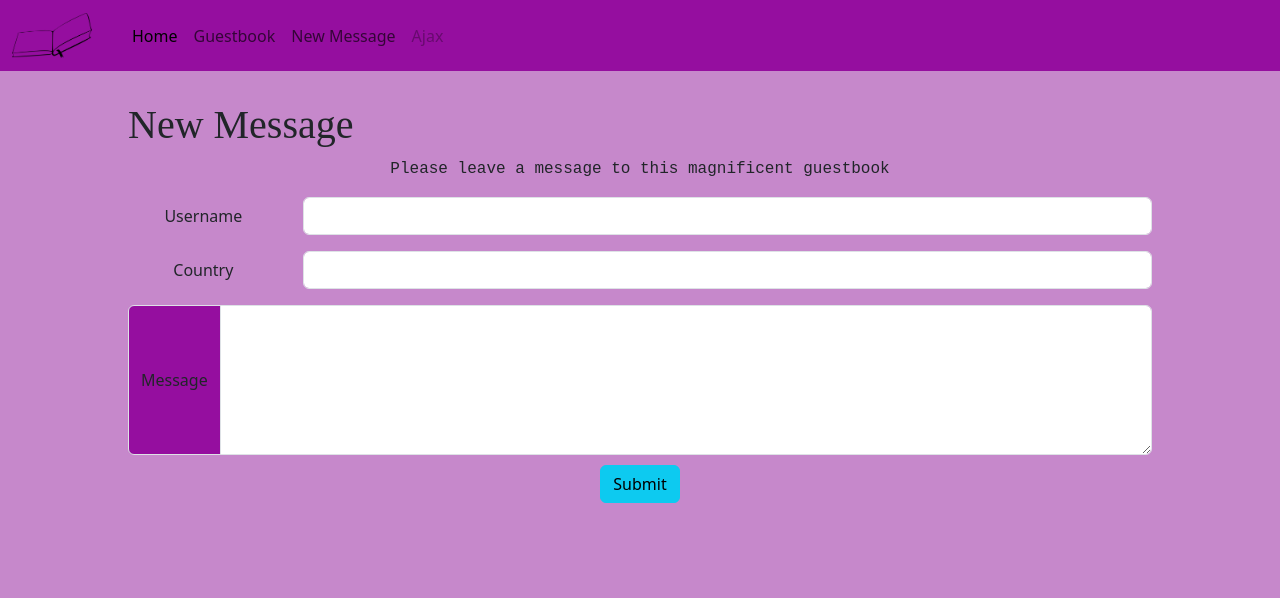
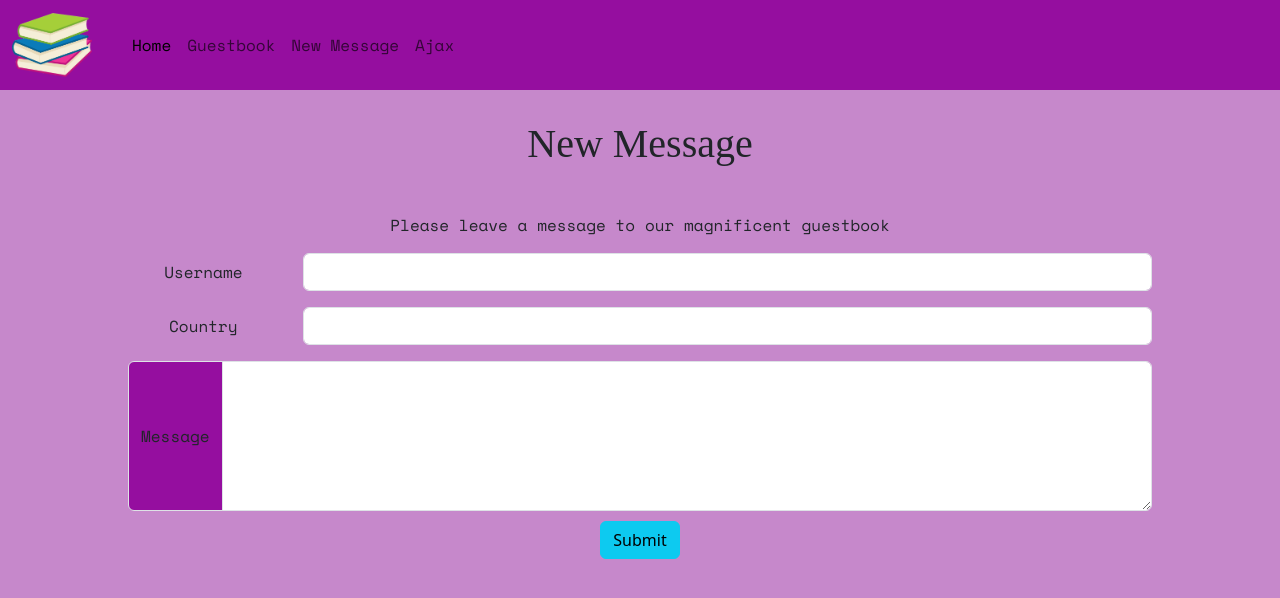
Before and after one commit to niemistaru/Guestbook, a website: page public/newmessage.html in a window 1280 px wide. Drawn offline with nearby package versions, Linux system fonts and the light colour scheme; a web font is replaced by a local one.

Commit message:
Päivitykset

```diff
--- a/public/newmessage.html
+++ b/public/newmessage.html
@@ -10,12 +10,22 @@
 
 <!--OMAT TYYLIT TÄMÄN ALLE-->
 <link rel="stylesheet" href="style.css" type="text/css">
+
+<!----------FONTIT------------------------->
+  <!--Fontit-->
+  <link rel="preconnect" href="https://fonts.gstatic.com">
+  <link href="https://fonts.googleapis.com/css2?family=BioRhyme:wght@400;700&display=swap" rel="stylesheet">
+  <link rel="preconnect" href="https://fonts.gstatic.com">
+  <link href="https://fonts.googleapis.com/css2?family=Space+Mono:wght@400;700&display=swap" rel="stylesheet">
+  <link rel="preconnect" href="https://fonts.gstatic.com">
+  <link href="https://fonts.googleapis.com/css2?family=Oswald:wght@600&display=swap" rel="stylesheet">
+
 </head>
 <body>
 <!--------------NAVIGAATIO--------------------------------------------------->
 <nav class="navbar navbar-expand-lg bg-body-tertiary" id="navi">
   <div class="container-fluid">
-    <a class="navbar-brand" href="index.html"><img src=booklogo.png alt="Guestbook logo" width="80"></a>
+    <a class="navbar-brand" href="/"><img src=Kuvat/logo.png alt="Guestbook logo" width="80"></a>
     <!--voikohan tän alla olevan poistaa kokonaan, siinä oli Navbar-teksti-->
     <a class="navbar-brand" href="#"></a>
     <button class="navbar-toggler" type="button" data-bs-toggle="collapse" data-bs-target="#navbarNavAltMarkup" aria-controls="navbarNavAltMarkup" aria-expanded="false" aria-label="Toggle navigation">
@@ -23,10 +33,10 @@
     </button>
     <div class="collapse navbar-collapse" id="navbarNavAltMarkup">
       <div class="navbar-nav">
-        <a class="nav-link active" aria-current="page" href="index.html">Home</a>
-        <a class="nav-link" href="guestbook.html">Guestbook</a>
-        <a class="nav-link" href="newmessage.html">New Message</a>
-        <a class="nav-link disabled">Ajax</a>
+        <a class="nav-link active" aria-current="page" href="/">Home</a>
+        <a class="nav-link" href="/guestbook">Guestbook</a>
+        <a class="nav-link" href="/newmessage">New Message</a>
+        <a class="nav-link" href="">Ajax</a>
       </div>
     </div>
   </div>
@@ -34,8 +44,8 @@
 
 <!------------------------LOMAKE-POHJA---------------------------------->
     <div class="form">
-      <h1>New Message</h1>
-      <p>Please leave a message to this magnificent guestbook</p>
+      <h1 class="paaotsikko" id="newM">New Message</h1>
+      <p>Please leave a message to our magnificent guestbook</p>
             <form method="post" action="/newmessage">
                 <div class="row mb-3">
                   <label for="inputUsername" class="col-sm-2 col-form-label">Username</label>
--- a/public/style.css
+++ b/public/style.css
@@ -9,12 +9,6 @@
     background-color: #C688CB;
 }
 
-/********TARU MUOKKAA TÄTÄ, TÄÄ SE ALKUPERÄINEN, LAITA ID ETTÄ OSUU NEW MESSAGEEN OIKEIN (alla smagge-h1)*/
-h1 {
-    text-align: center;
-    margin-top: 30px;
-
-}
 
 .hedarifontti {
     font-family: 'Oswald', sans-serif;
@@ -62,7 +56,7 @@ h1 {
     font-family: 'BioRhyme', serif;
     text-align: left;
   }
-  p {
+  p, label, span, a {
     font-family: 'Space Mono', monospace;
   }
   .pikkuli {
@@ -181,6 +175,11 @@ h1 {
 
 
 /********************** NEW MESSAGE**************************/
+#newM {
+    font-family: 'BioRhyme', serif;
+    text-align: center;
+    margin-top: 30px;
+}
 .form {
     text-align: center;
     margin-left: 10%;
```
Also changed, not shown: public/guestbook.html (+5 -5 lines).
